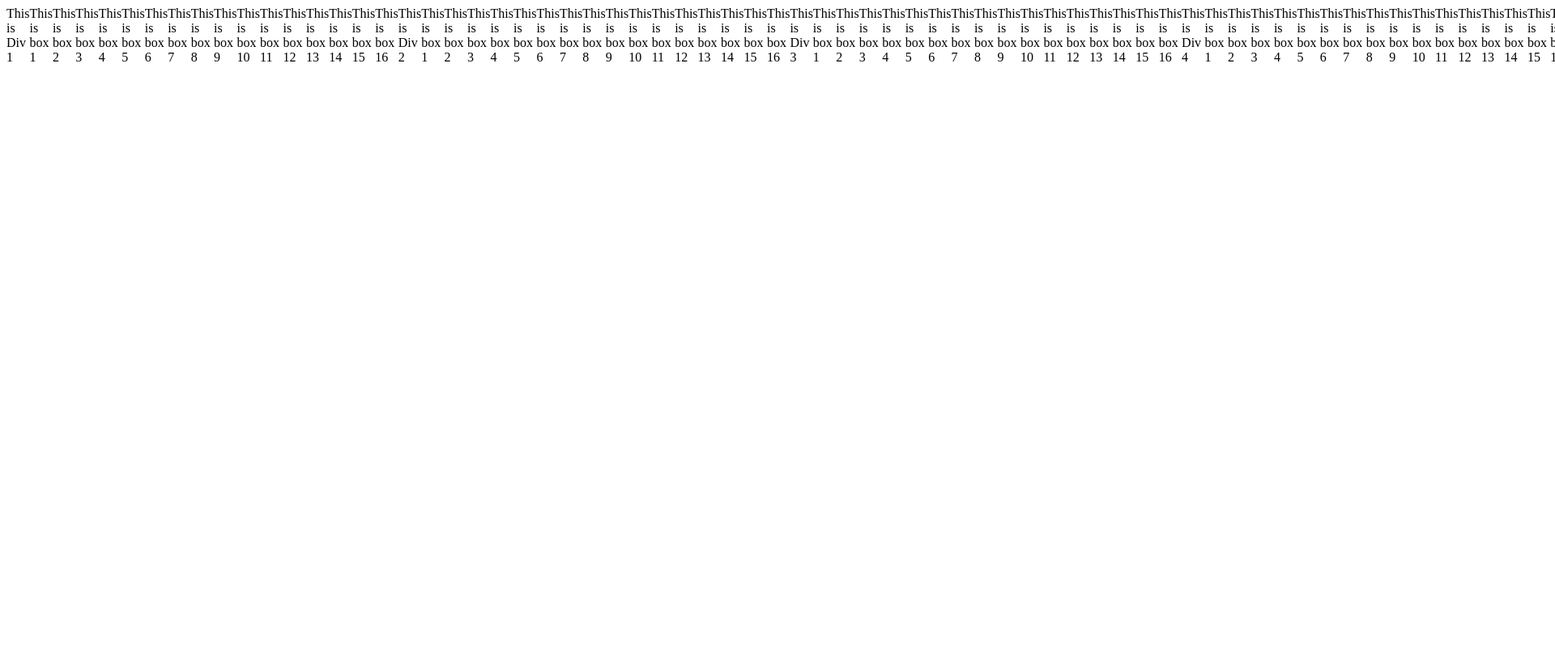
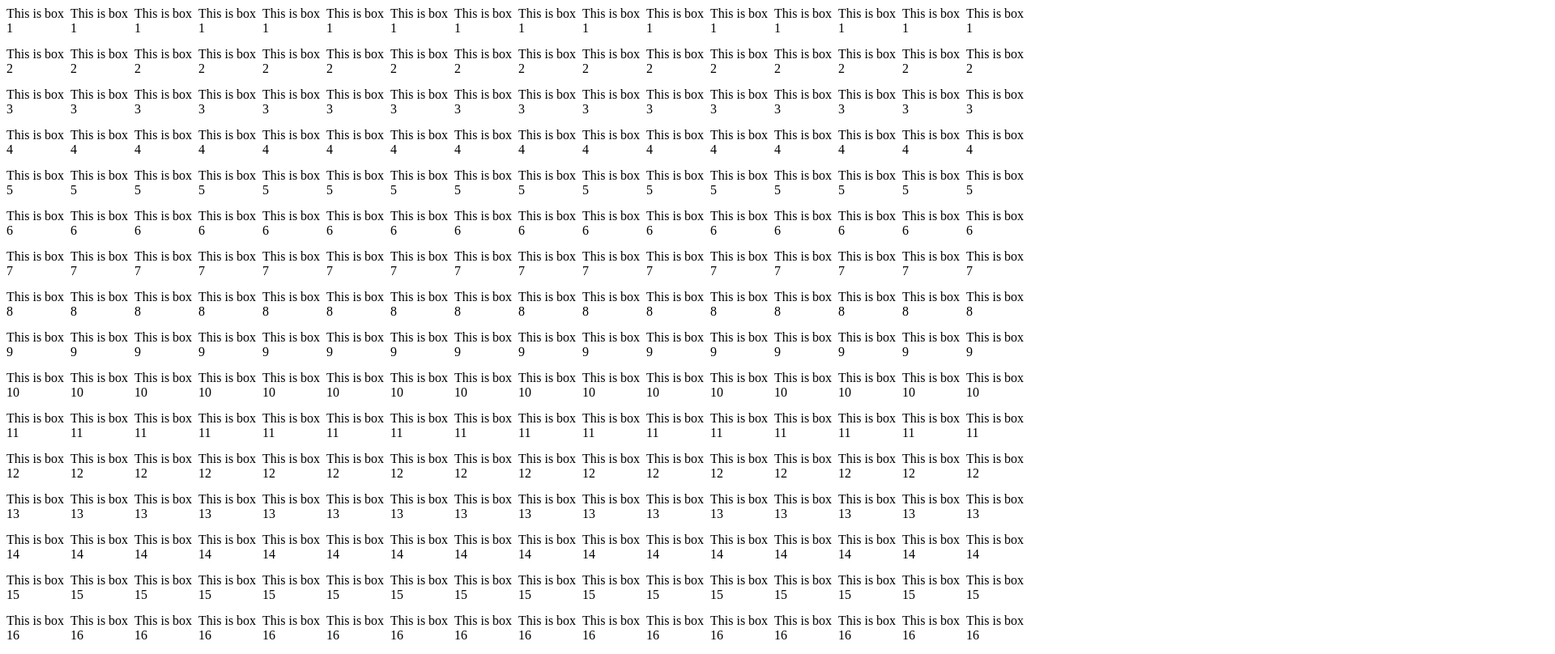
Before and after one commit to jdogcodey/etch-a-sketch, a plain HTML site: page index.html in a window 1280 px wide. Shown: the top 808 px of the page at 81% size, 1920 px wide, since content can reach past the window. Drawn offline with Linux system fonts and the light colour scheme.

Commit message:
Made 16x16 into a grid

```diff
--- a/script.js
+++ b/script.js
@@ -10,13 +10,12 @@ for (i = 1; i <= 16; i++) {
     console.log(i)
     xContainerDivs[i] = document.createElement('div');
     xContainerDivs[i].id = 'container' + i;
-    xContainerDivs[i].class = 'container';
-    xContainerDivs[i].textContent = `This is Div ${i}`
+    xContainerDivs[i].classList.add('container');
     container.appendChild(xContainerDivs[i]);
     for (j = 1; j <= 16; j++) {
         yBoxDivs[j] = document.createElement('div');
         yBoxDivs[j].id = 'box' + j;
-        yBoxDivs[j].class = 'box';
+        yBoxDivs[j].classList.add('box')    ;
         yBoxDivs[j].textContent = `This is box ${j}`;
         xContainerDivs[i].appendChild(yBoxDivs[j]);
     }
--- a/styles.css
+++ b/styles.css
@@ -1,11 +1,22 @@
+html, body {
+    height: 100%;
+}
+
 div {
     display: flex;
+    align-items: stretch;
+    align-content: stretch;
+    flex: auto;
+    gap: 0px;
+    height: 100%;
 }
 
 .container {
     flex-direction: column;
+    flex: auto;
 }
 
 .box {
     flex-direction: row;
+    flex: auto;
 }
```
